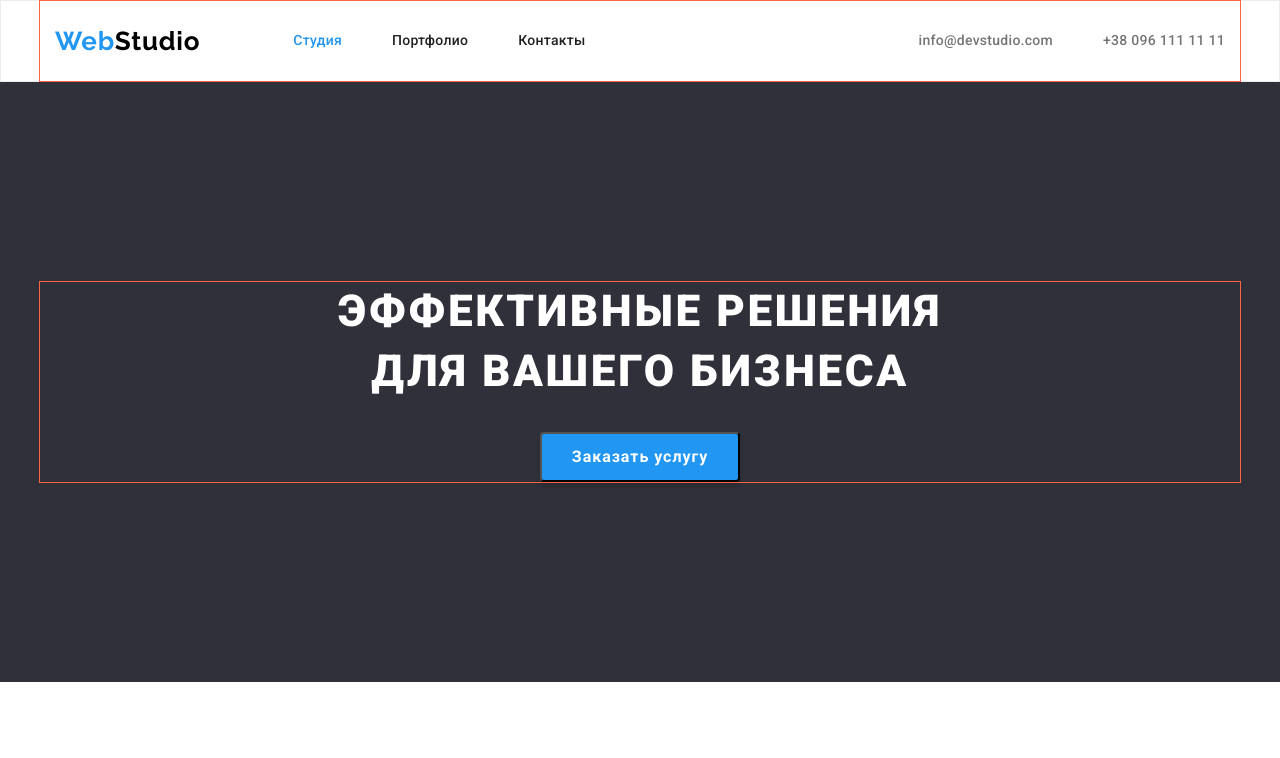
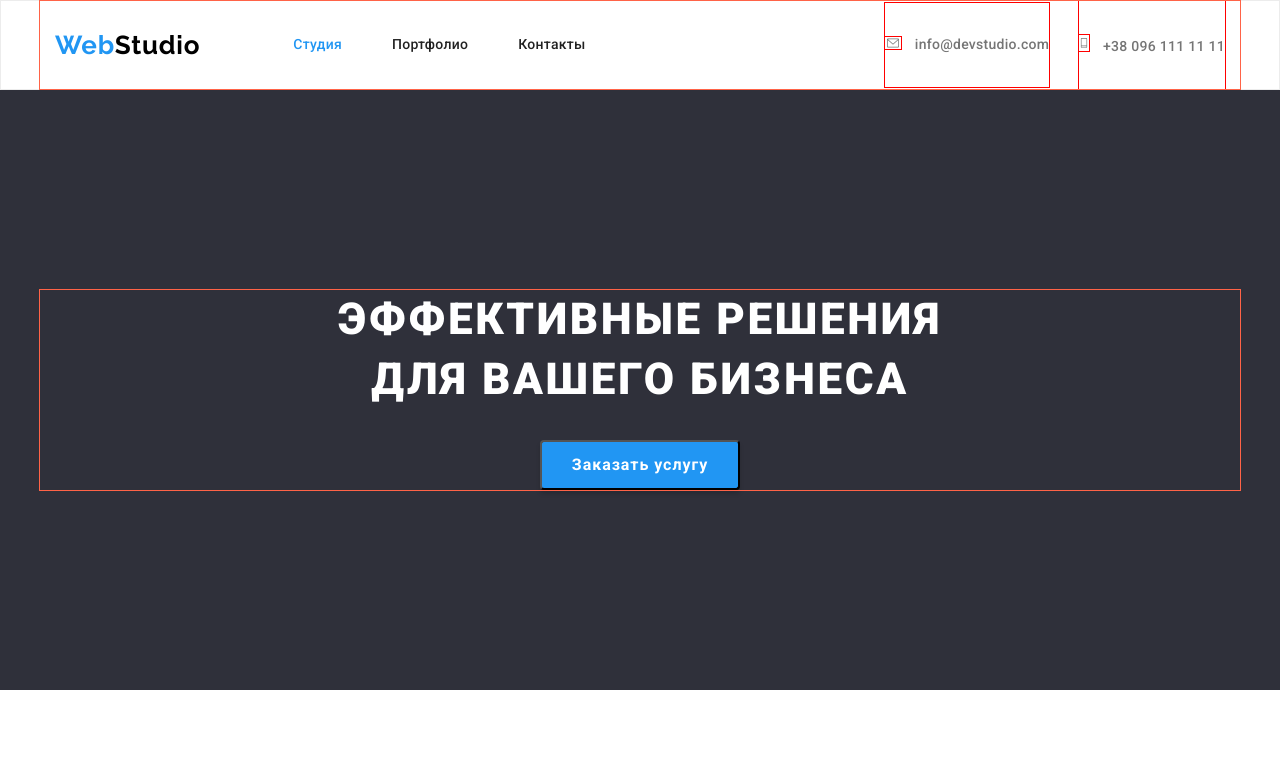
Before and after one commit to Marina0408/hw-4, a plain HTML site: page index.html in a window 1280 px wide. Shown: the top 758 px of the page. Drawn offline with nearby package versions, Linux system fonts and the light colour scheme.

Commit message:
header-icon

```diff
--- a/css/styles.css
+++ b/css/styles.css
@@ -123,11 +123,12 @@ color: var(--accent-color);
 
 .header-mail, .header-tel {
 display: block;
+outline: 1px solid red;
 }
 
 .contacts-list .link {
-padding-top: 32px;
-padding-bottom: 32px;
+padding-top: 34px;
+padding-bottom: 34px;
 font-weight: 500;
 font-size: 14px;
 line-height: 1.14;
@@ -140,23 +141,22 @@ color: var(--primary-text-color);
 color: var(--accent-color);
 }
 
-.contacts-list .contacts-item + .contacts-item {
-margin-left: 50px;
+.link:focus,
+.link:hover {
+fill: var(--accent-color);
 }
 
-/* .contacts-list > .contacts-item::before {
-display: inline-flex;
-align-items: center;
-padding-right: 10px;
-padding-top: 34px;
-padding-bottom: 34px;
-content: "";
-background-color: #000000;
-width: 16px;
-height: 12px;
 
-} */
+.contacts-list .contacts-item + .contacts-item {
+margin-left: 30px;
+}
 
+
+.icon-contacts {
+outline: 1px solid red;
+margin-right: 10px;
+fill: var(--primary-text-color);
+}
 /* --------------------H E R O-------------------------------    */
 
 .hero {
--- a/index.html
+++ b/index.html
@@ -24,8 +24,21 @@
                 </ul>
         </nav>
             <ul class="contacts-list list">
-                <li class="contacts-item"><a href="mailto:info@devstudio.com" class="header-mail link">info@devstudio.com</a></li>
-                <li class="contacts-item"><a href="tel:+380961111111" class="header-tel link">+38 096 111 11 11</a></li>
+                <li class="contacts-item">
+                    <a href="mailto:info@devstudio.com" class="header-mail link">
+                     <svg class="icon-contacts" width="16px" height="12px">
+                        <use href="./images/symbol-defs.svg#icon-envelope"></use>
+                     </svg>
+                    info@devstudio.com</a>
+                </li>
+
+                <li class="contacts-item">
+                    <a href="tel:+380961111111" class="header-tel link">
+                    <svg class="icon-contacts" width="10px" height="16px">
+                        <use href="./images/symbol-defs.svg#icon-Vector"></use>
+                     </svg>
+                    +38 096 111 11 11</a>
+                </li>
             </ul>
        </div>
     </header>
```
Also changed, not shown: css/images/envelope.svg (deleted), css/images/phone.svg (deleted), images/symbol-defs.svg (added).
